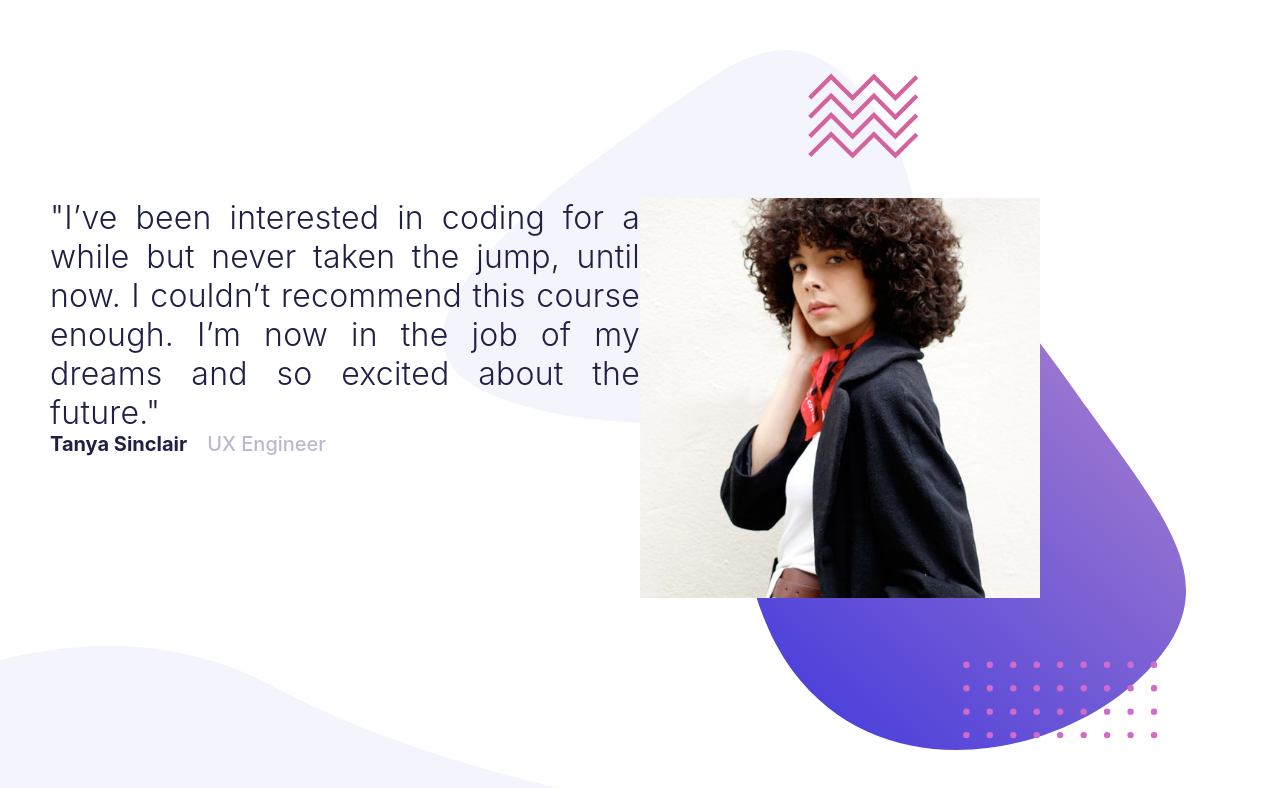
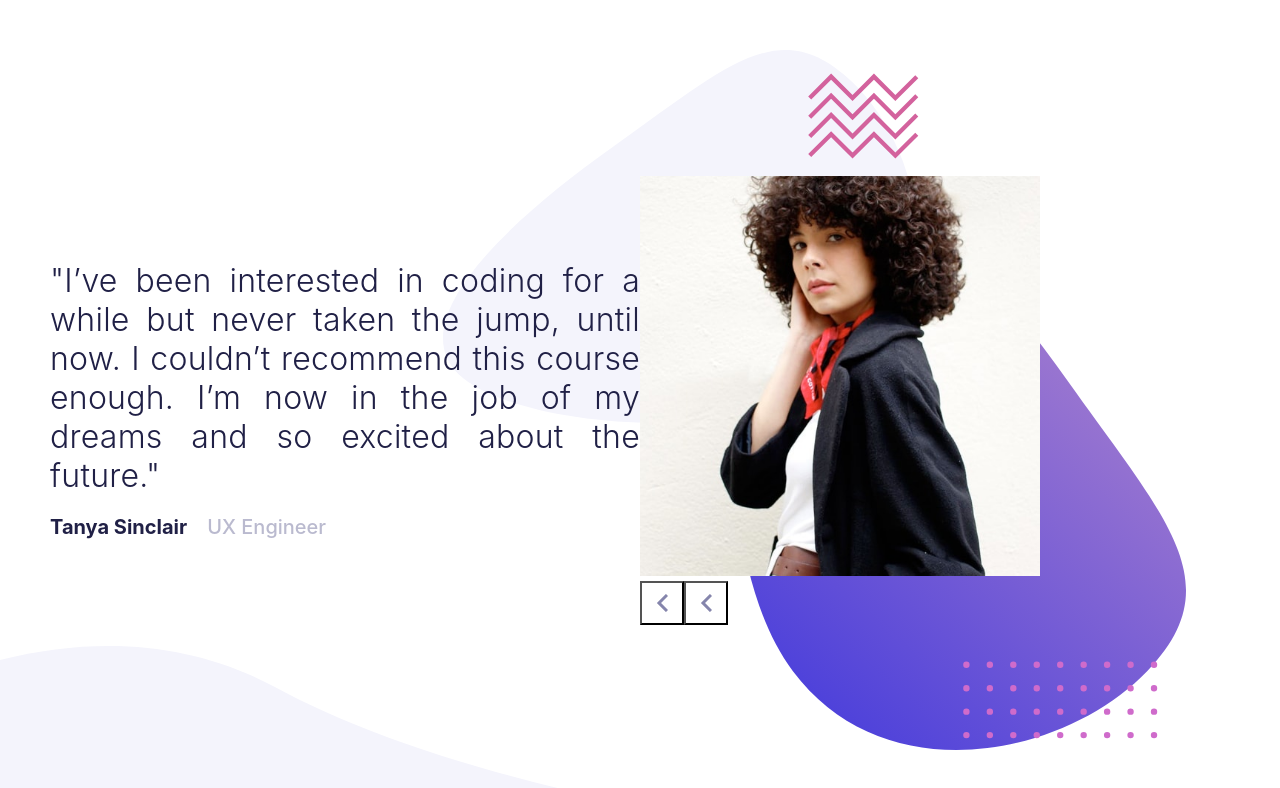
Before and after one commit to Danielhu3/testimonial-slider, a React (Create React App) app: page / in a window 1280 px wide. Shown: the top 788 px of the page. Built offline with nearby package versions, Linux system fonts and the light colour scheme.

Commit message:
button images

```diff
--- a/src/components/button/index.tsx
+++ b/src/components/button/index.tsx
@@ -1,13 +1,16 @@
 import React from 'react'
 import { Button } from './style'
+import image from '../../images/icon-prev.svg'
 
 type Props ={
   setActualSlider: React.Dispatch<React.SetStateAction<number>>;
   actualSlider: number;
   operation:string;
   limit: number;
+  icon: string;
 }
-const index = ({setActualSlider, operation,limit, actualSlider}: Props) => {
+const index = ({setActualSlider, operation,limit, actualSlider, icon}: Props) => {
+
   function changeSlide(){
     if(operation === 'previous'){
       if(actualSlider === 0){
@@ -31,8 +34,12 @@ const index = ({setActualSlider, operation,limit, actualSlider}: Props) => {
 
   }
   return (
-    <Button onClick={changeSlide}>{operation}</Button>
+    <Button onClick={changeSlide} icon={`../../images/icon-${icon}.svg`} style={{backgroundImage:`url(${image})`}}></Button>
   )
 }
 
 export default index
+
+/*
+  <Button onClick={changeSlide} icon={`../../images/icon-${icon}.svg`} ></Button>
+ */
--- a/src/components/button/style.ts
+++ b/src/components/button/style.ts
@@ -1,3 +1,10 @@
 import styled from "styled-components";
+export const Button = styled.button.attrs((props: {icon: string}) => props)`
+    background-repeat: no-repeat;
+    background-position: center;
+    padding:2rem;
+    background-color: white;
 
-export const Button = styled.button``
+    //border:none;
+
+`
--- a/src/components/information/index.tsx
+++ b/src/components/information/index.tsx
@@ -65,6 +65,10 @@ const index = ({actualSlider, setActualSlider}: Props) => {
 
           <RightContent>
             <Photo photo={sliderId.photo} />
+            <ButtonGroup>
+              <Button setActualSlider={setActualSlider} actualSlider={actualSlider} operation={'previous'} limit={testimonialList.length} icon='prev'/>
+              <Button setActualSlider={setActualSlider} actualSlider={actualSlider} operation={'next'} limit={testimonialList.length} icon='next'/>
+            </ButtonGroup>
           </RightContent>
 
         </Information>
@@ -76,11 +80,5 @@ const index = ({actualSlider, setActualSlider}: Props) => {
     )
 
 }
-/*
-   <ButtonGroup>
-            <Button setActualSlider={setActualSlider} actualSlider={actualSlider} operation={'previous'} limit={testimonialList.length}/>
-            <Button setActualSlider={setActualSlider} actualSlider={actualSlider} operation={'next'} limit={testimonialList.length}/>
-          </ButtonGroup>
-*/
 
 export default index
--- a/src/components/leftContent/style.ts
+++ b/src/components/leftContent/style.ts
@@ -3,4 +3,12 @@ import styled from "styled-components";
 export const LeftContent = styled.div`
 
     grid-area: left;
+
+    display:flex;
+    flex-wrap: wrap;
+    gap: 2rem;
+
+    align-self: center;
+
+
 `
--- a/src/components/photo/style.ts
+++ b/src/components/photo/style.ts
@@ -9,6 +9,4 @@ export const Photo = styled.img`
     //position: absolute;
     //top: 3rem;
 
-    // dividir a area de texto e foto em 2 colunas e dentro delas aplicar flex
-
 `
--- a/src/components/profileInfo/style.ts
+++ b/src/components/profileInfo/style.ts
@@ -3,4 +3,5 @@ import styled from "styled-components";
 export const ProfileInfo= styled.div`
     display: flex;
     gap: 2rem;
+
 `
--- a/src/components/rightContent/index.tsx
+++ b/src/components/rightContent/index.tsx
@@ -2,7 +2,7 @@ import React from 'react'
 import { RightContent } from './style'
 
 type Props = {
-    children: JSX.Element
+    children: JSX.Element[]
 }
 const index = ({children} : Props) => {
   return (
--- a/src/components/text/style.ts
+++ b/src/components/text/style.ts
@@ -8,5 +8,4 @@ export const Text = styled.p`
     letter-spacing: 0.25px;
     font-size: 3.2rem;
 
-    //margin-bottom: 2rem;
 `
```
